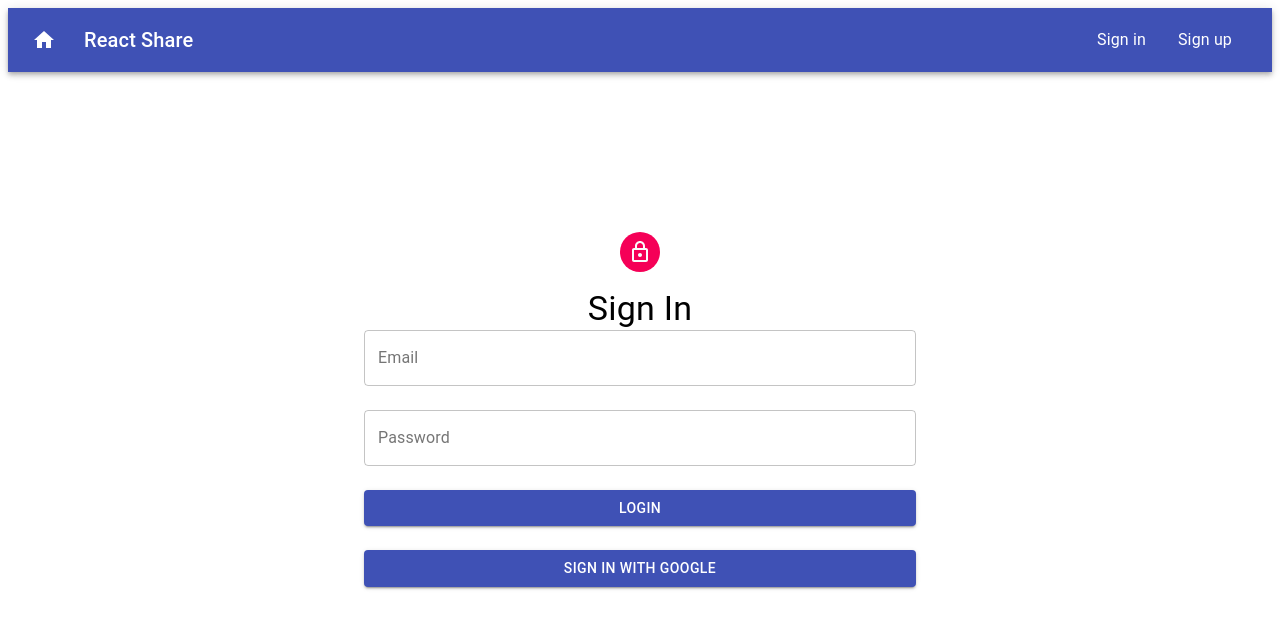
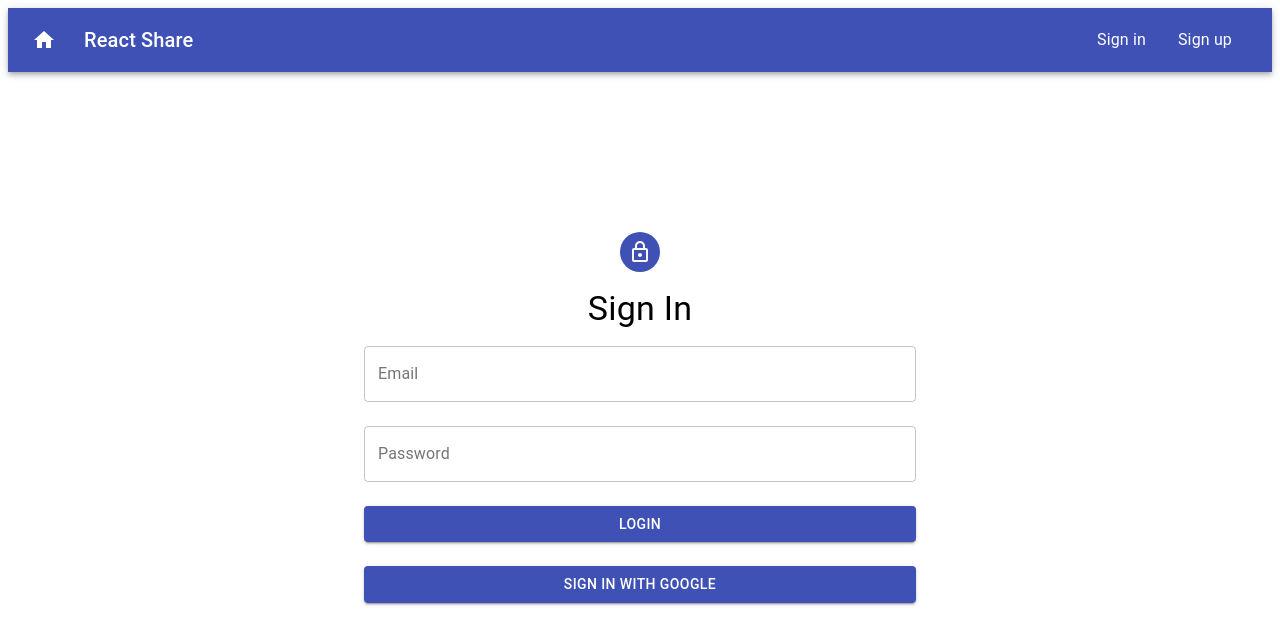
Before and after one commit to mrtarikozturk/share-app, a React (Create React App) app: page /login in a window 1280 px wide. Shown: the top 644 px of the page. Built offline with nearby package versions, Linux system fonts and the light colour scheme; no server answers.

Commit message:
Update signIn  function

```diff
--- a/src/pages/Signin.js
+++ b/src/pages/Signin.js
@@ -1,4 +1,4 @@
-import React from "react";
+import React, { useState } from "react";
 import { Button, TextField, Grid, Container, Avatar, Typography } from "@material-ui/core";
 import { makeStyles } from "@material-ui/core/styles";
 import LockOutlinedIcon from '@material-ui/icons/LockOutlined';
@@ -14,9 +14,13 @@ const stylesFunc = makeStyles((theme) => ({
         height: 'calc(100vh - 19.0625rem)',
     },
     avatar: {
-        backgroundColor: theme.palette.secondary.main,
+        backgroundColor: theme.palette.primary.main,
         margin: '1rem auto',
-    }
+    },
+    signIn: {
+        margin: "1rem",
+    },
+
 }));
 
 //Form control initial values
@@ -37,12 +41,18 @@ const signInValidationSchema = yup.object().shape({
 function Signin() {
     const signinStyles = stylesFunc();
 
+    //states
+    const [loginError, setLoginError] = useState(null);
+
     const handleGoogleButtonClick = () => {
         firebase.useGoogleProvider();
     };
 
     const handleFormSubmit = (values) => {
-        firebase.signIn(values.email, values.password);
+        // firebase.signIn(values.email, values.password);
+        firebase.signIn(values.email, values.password).then(res => {
+            res ? setLoginError(res) : setLoginError(null)
+        });
     };
 
     return (
@@ -50,7 +60,7 @@ function Signin() {
             <Avatar className={signinStyles.avatar}>
                 <LockOutlinedIcon />
             </Avatar>
-            <Typography variant="h4">
+            <Typography className={signinStyles.signIn} variant="h4">
                 Sign In
             </Typography>
             <Formik
@@ -110,6 +120,7 @@ function Signin() {
                 </Button>
                             </Grid>
                         </Grid>
+                        <p style={{ textAlign: "center", color: "red" }}><small>{loginError}</small></p>
                     </form>
                 )}
             </Formik>
```
